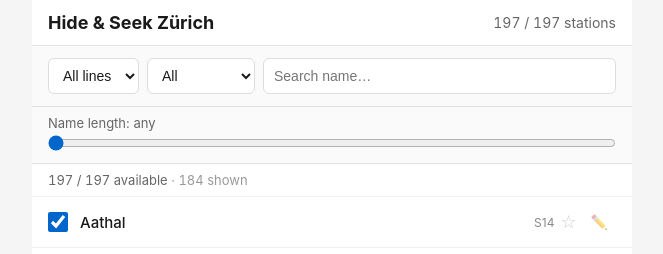
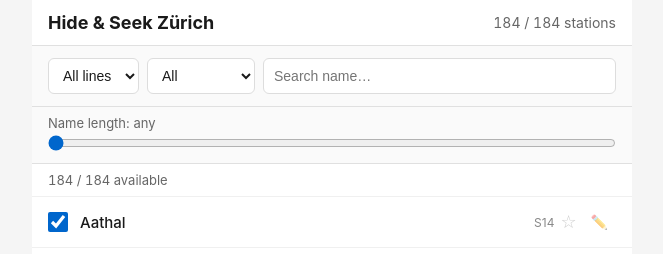
Before and after one commit to wparad/hide-and-seek, a Vue app: page / in a window 1280 px wide. Shown: the top 254 px of the page, without its empty margins (308-971 px from the left). Built offline with nearby package versions, Linux system fonts and the light colour scheme.

Commit message:
Remove duplicates.

```diff
--- a/src/stations.ts
+++ b/src/stations.ts
@@ -20,12 +20,10 @@ export const stations: Station[] = [
   { name: 'Adliswil', coordinates: [8.5241966, 47.3123128], lines: ['S4'] },
   { name: 'Affoltern am Albis', coordinates: [8.4464709, 47.2760914], lines: ['S5', 'S14'] },
   { name: 'Andelfingen', coordinates: [8.6774724, 47.5936991], lines: ['S12', 'S24', 'S33'] },
-  { name: 'Au', coordinates: [8.6436487, 47.2467896], lines: [] },
   { name: 'Au ZH', coordinates: [8.6440321, 47.2469193], lines: ['S8'] },
   { name: 'Bassersdorf', coordinates: [8.6261896, 47.4384866], lines: ['S7', 'S24'] },
   { name: 'Bauma', coordinates: [8.8783122, 47.3688843], lines: ['S26'] },
   { name: 'Bergfrieden', coordinates: [8.3988608, 47.3974091], lines: ['S17'] },
-  { name: 'Bergstation Dolderbahn', coordinates: [8.5746371, 47.3731699], lines: [] },
   { name: 'Birmensdorf ZH', coordinates: [8.4375314, 47.3575203], lines: ['S5', 'S14'] },
   { name: 'Bonstetten-Wettswil', coordinates: [8.4679666, 47.3262104], lines: ['S5', 'S14'] },
   { name: 'Bubikon', coordinates: [8.8227427, 47.2709342], lines: ['S5', 'S15'] },
@@ -40,7 +38,6 @@ export const stations: Station[] = [
     coordinates: [8.4051334, 47.4058556],
     lines: ['S11', 'S12', 'S17', 'S19', 'S42'],
   },
-  { name: 'Dietikon AVA', coordinates: [8.4054779, 47.4047364], lines: [] },
   { name: 'Dietikon Stoffelbach', coordinates: [8.3988448, 47.3934346], lines: ['S17'] },
   { name: 'Dietlikon', coordinates: [8.6194099, 47.4202433], lines: ['S3', 'S8', 'S19'] },
   { name: 'Dinhard', coordinates: [8.7527973, 47.5531409], lines: ['S29'] },
@@ -102,7 +99,6 @@ export const stations: Station[] = [
   { name: 'Neue Forch', coordinates: [8.6373733, 47.326007], lines: ['S18'] },
   { name: 'Neuhaus bei Hinteregg', coordinates: [8.6735036, 47.312914], lines: ['S18'] },
   { name: 'Nänikon-Greifensee', coordinates: [8.6856218, 47.3697555], lines: ['S9', 'S14'] },
-  { name: 'Oberglatt', coordinates: [8.510537, 47.4704172], lines: [] },
   { name: 'Oberglatt ZH', coordinates: [8.5100353, 47.4704811], lines: ['S3', 'S9', 'S15'] },
   { name: 'Oberrieden', coordinates: [8.5786981, 47.2795484], lines: ['S8'] },
   { name: 'Oberrieden Dorf', coordinates: [8.5777286, 47.2769043], lines: ['S24'] },
@@ -116,7 +112,6 @@ export const stations: Station[] = [
   { name: 'Otelfingen', coordinates: [8.3881228, 47.4549787], lines: ['S6'] },
   { name: 'Otelfingen Golfpark', coordinates: [8.4021092, 47.4557824], lines: ['S6'] },
   { name: 'Pfungen', coordinates: [8.6469864, 47.5158733], lines: ['S41'] },
-  { name: 'Pfäffikon', coordinates: [8.7847073, 47.3671002], lines: [] },
   {
     name: 'Pfäffikon SZ',
     coordinates: [8.7782258, 47.2033385],
@@ -139,10 +134,8 @@ export const stations: Station[] = [
   { name: 'Ringlikon', coordinates: [8.4773667, 47.3602849], lines: ['S10'] },
   { name: 'Rämismühle-Zell', coordinates: [8.8194707, 47.4414619], lines: ['S26'] },
   { name: 'Räterschen', coordinates: [8.7951034, 47.4988091], lines: ['S12', 'S35'] },
-  { name: 'Römerhof', coordinates: [8.5608667, 47.3684437], lines: [] },
   { name: 'Rümlang', coordinates: [8.5332376, 47.4540478], lines: ['S9', 'S15'] },
   { name: 'Rüschlikon', coordinates: [8.5551716, 47.3068825], lines: ['S8', 'S24'] },
-  { name: 'Rüti', coordinates: [8.8543594, 47.260352], lines: [] },
   { name: 'Rüti ZH', coordinates: [8.8551497, 47.2602731], lines: ['S5', 'S15', 'S26'] },
   { name: 'Saland', coordinates: [8.8538438, 47.3946855], lines: ['S26'] },
   { name: 'Samstagern', coordinates: [8.6861331, 47.191408], lines: ['S13', 'S40'] },
@@ -155,10 +148,8 @@ export const stations: Station[] = [
     lines: ['S12', 'S33'],
   },
   { name: 'Schottikon', coordinates: [8.8102481, 47.500225], lines: ['S12', 'S35'] },
-  { name: 'Schwerzenbach', coordinates: [8.6587009, 47.3844343], lines: [] },
   { name: 'Schwerzenbach ZH', coordinates: [8.6587429, 47.3842565], lines: ['S9', 'S14'] },
   { name: 'Schöfflisdorf-Oberweningen', coordinates: [8.4119882, 47.4978413], lines: ['S15'] },
-  { name: 'Schöneggstrasse', coordinates: [8.4009264, 47.4019779], lines: [] },
   { name: 'Sennhof-Kyburg', coordinates: [8.7604691, 47.4652292], lines: ['S11', 'S26'] },
   { name: 'Seuzach', coordinates: [8.738963, 47.5358162], lines: ['S11', 'S29'] },
   { name: 'Sihlau', coordinates: [8.5251936, 47.3033336], lines: ['S4'] },
@@ -173,10 +164,8 @@ export const stations: Station[] = [
   { name: 'Tann-Dürnten', coordinates: [8.8526705, 47.2683145], lines: ['S26'] },
   { name: 'Thalheim-Altikon', coordinates: [8.7574066, 47.5691998], lines: ['S29'] },
   { name: 'Thalwil', coordinates: [8.5645619, 47.2959744], lines: ['S2', 'S8', 'S24'] },
-  { name: 'Titlisstrasse', coordinates: [8.5651628, 47.3710953], lines: [] },
   { name: 'Turbenthal', coordinates: [8.8437649, 47.4371675], lines: ['S26'] },
   { name: 'Uerikon', coordinates: [8.752469, 47.2356832], lines: ['S7', 'S20'] },
-  { name: 'Uetikon', coordinates: [8.6788756, 47.2591379], lines: [] },
   { name: 'Uetikon am See', coordinates: [8.6794073, 47.2587844], lines: ['S6', 'S7'] },
   { name: 'Uetliberg', coordinates: [8.4874187, 47.3518692], lines: ['S10'] },
   { name: 'Uitikon Waldegg', coordinates: [8.4657676, 47.3661005], lines: ['S10'] },
@@ -184,14 +173,12 @@ export const stations: Station[] = [
   { name: 'Urdorf Weihermatt', coordinates: [8.4302617, 47.3810155], lines: ['S5', 'S14'] },
   { name: 'Uster', coordinates: [8.7177164, 47.351069], lines: ['S5', 'S9', 'S14', 'S15'] },
   { name: 'Wald ZH', coordinates: [8.9139616, 47.2727268], lines: ['S26'] },
-  { name: 'Waldhaus Dolder', coordinates: [8.5686173, 47.3732569], lines: [] },
   { name: 'Wallisellen', coordinates: [8.5921031, 47.4124508], lines: ['S8', 'S14', 'S19'] },
   { name: 'Wetzikon ZH', coordinates: [8.7922223, 47.3179073], lines: ['S3', 'S5', 'S14', 'S15'] },
   { name: 'Wiesendangen', coordinates: [8.7758742, 47.525294], lines: ['S24', 'S30'] },
   { name: 'Wila', coordinates: [8.8487032, 47.4178283], lines: ['S26'] },
   { name: 'Wildpark-Höfli', coordinates: [8.5356095, 47.2965022], lines: ['S4'] },
   { name: 'Wilen bei Wollerau', coordinates: [8.7343815, 47.1976358], lines: ['S40'] },
-  { name: 'Winkel', coordinates: [8.598947, 47.297289], lines: [] },
   { name: 'Winkel am Zürichsee', coordinates: [8.598873, 47.2973696], lines: ['S6', 'S16'] },
   {
     name: 'Winterthur',
@@ -396,7 +383,7 @@ export const lineRoutes: Record<string, string[]> = {
     'Winkel am Zürichsee',
     'Herrliberg-Feldmeilen',
     'Meilen',
-    'Uetikon',
+    'Uetikon am See',
   ],
   S7: [
     'Rapperswil SG',
@@ -404,7 +391,7 @@ export const lineRoutes: Record<string, string[]> = {
     'Uerikon',
     'Stäfa',
     'Männedorf',
-    'Uetikon',
+    'Uetikon am See',
     'Meilen',
     'Zürich Stadelhofen',
     'Zürich Hardbrücke',
@@ -547,7 +534,7 @@ export const lineRoutes: Record<string, string[]> = {
     'Uerikon',
     'Stäfa',
     'Männedorf',
-    'Uetikon',
+    'Uetikon am See',
     'Meilen',
     'Herrliberg-Feldmeilen',
     'Winkel am Zürichsee',
@@ -599,7 +586,7 @@ export const lineRoutes: Record<string, string[]> = {
     'Zürich Stadelhofen',
     'Küsnacht ZH',
     'Meilen',
-    'Uetikon',
+    'Uetikon am See',
     'Männedorf',
     'Stäfa',
     'Uerikon',
```
Also changed, not shown: scripts/compare-lines.ts (added, +30 -0 lines), scripts/fetch-line-routes.ts (+33 -2 lines).
